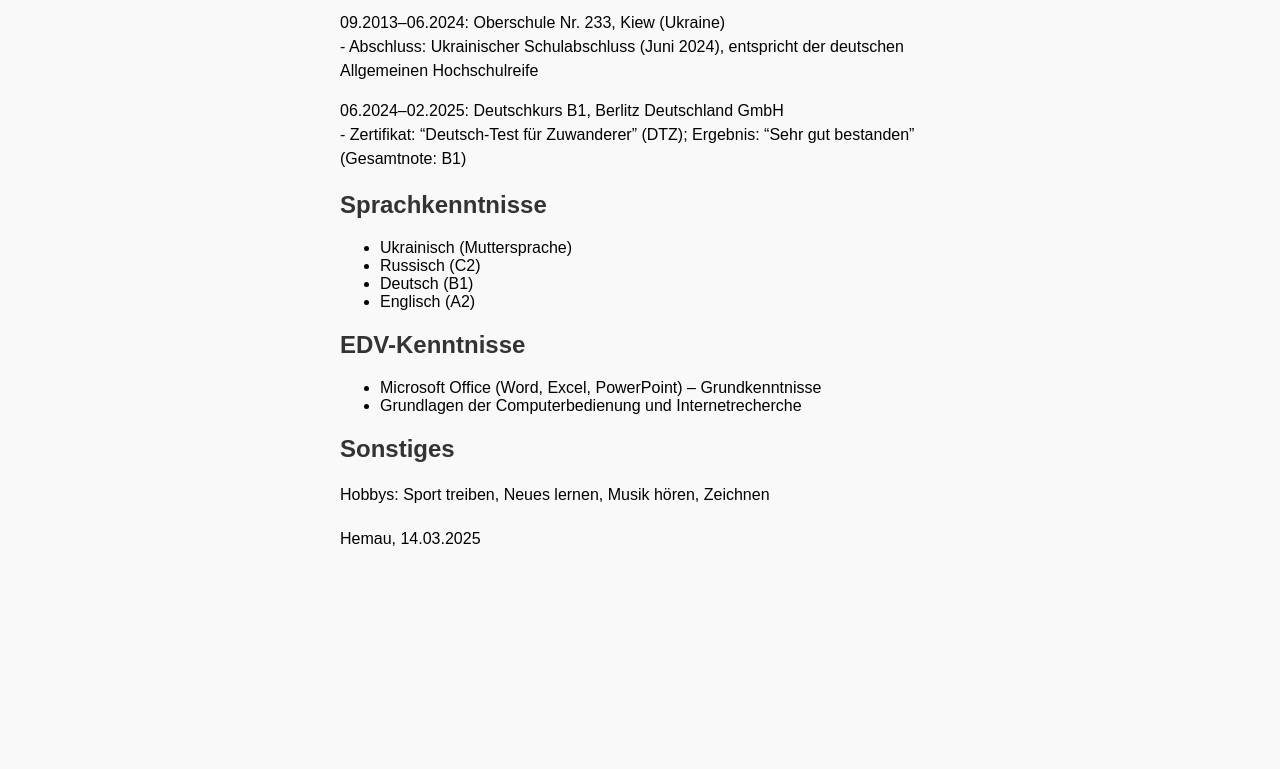
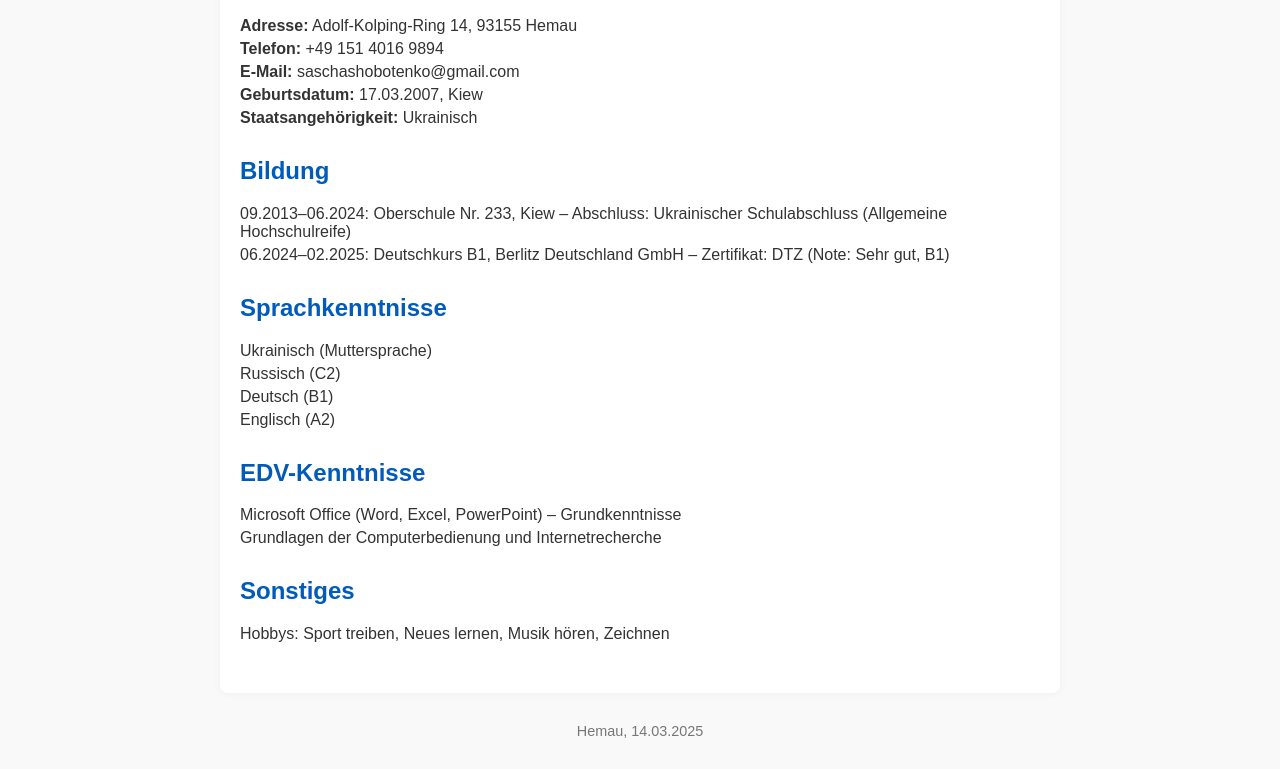
Before and after one commit to oleksandrshobotenko/oleksandrshobotenko.github.io, a plain HTML site: page index.html in a window 1280 px wide. Shown: the part 275-1044 px from the top of the page. Before the commit the page ends 872 px from the top, so only its background shows below. Drawn offline with Linux system fonts and the light colour scheme.

Commit message:
add design

```diff
--- a/index.html
+++ b/index.html
@@ -2,32 +2,90 @@
 <html lang="de">
 <head>
   <meta charset="UTF-8" />
-  <title>Lebenslauf Oleksandr Shobotenko</title>
+  <meta name="viewport" content="width=device-width, initial-scale=1.0"/>
+  <title>Lebenslauf – Oleksandr Shobotenko</title>
   <style>
-    body { font-family: Arial, sans-serif; max-width: 600px; margin: 20px auto; padding: 10px; background: #f9f9f9; }
-    h1, h2 { color: #333; }
-    p { line-height: 1.5; }
-    section { margin-bottom: 20px; }
+    body {
+      font-family: Arial, sans-serif;
+      margin: 0;
+      padding: 0;
+      background-color: #f9f9f9;
+      color: #333;
+    }
+
+    header {
+      background-color: #005bbb;
+      color: white;
+      padding: 30px 20px;
+      text-align: center;
+    }
+
+    main {
+      max-width: 800px;
+      margin: 30px auto;
+      padding: 20px;
+      background-color: white;
+      box-shadow: 0 0 10px rgba(0,0,0,0.05);
+      border-radius: 8px;
+    }
+
+    h1, h2 {
+      color: #005bbb;
+    }
+
+    .section {
+      margin-bottom: 30px;
+    }
+
+    ul {
+      list-style-type: none;
+      padding-left: 0;
+    }
+
+    li {
+      margin-bottom: 5px;
+    }
+
+    .info {
+      font-weight: bold;
+    }
+
+    footer {
+      text-align: center;
+      font-size: 0.9em;
+      color: #777;
+      margin: 30px 0;
+    }
   </style>
 </head>
 <body>
-  <h1>Lebenslauf – Oleksandr Shobotenko</h1>
-  <section>
-    <strong>Name:</strong> Oleksandr Shobotenko<br />
-    <strong>Adresse:</strong> Adolf-Kolping-Ring 14, 93155 Hemau<br />
-    <strong>Telefonnummer:</strong> +49 151 4016 9894<br />
-    <strong>E-Mail:</strong> saschashobotenko@gmail.com<br />
-    <strong>Geburtsdatum:</strong> 17.03.2007, Kiew<br />
-    <strong>Staatsangehörigkeit:</strong> Ukrainisch
-  </section>
-  <section>
+
+  <header>
+    <h1>Oleksandr Shobotenko</h1>
+    <p>Lebenslauf</p>
+  </header>
+
+  <main>
+    <div class="section">
+      <h2>Persönliche Daten</h2>
+      <ul>
+        <li><span class="info">Adresse:</span> Adolf-Kolping-Ring 14, 93155 Hemau</li>
+        <li><span class="info">Telefon:</span> +49 151 4016 9894</li>
+        <li><span class="info">E-Mail:</span> saschashobotenko@gmail.com</li>
+        <li><span class="info">Geburtsdatum:</span> 17.03.2007, Kiew</li>
+        <li><span class="info">Staatsangehörigkeit:</span> Ukrainisch</li>
+      </ul>
+    </div>
+
+    <div class="section">
       <h2>Bildung</h2>
-    <p>09.2013–06.2024: Oberschule Nr. 233, Kiew (Ukraine)<br />
-    - Abschluss: Ukrainischer Schulabschluss (Juni 2024), entspricht der deutschen Allgemeinen Hochschulreife</p>
-    <p>06.2024–02.2025: Deutschkurs B1, Berlitz Deutschland GmbH<br />
-    - Zertifikat: “Deutsch-Test für Zuwanderer” (DTZ); Ergebnis: “Sehr gut bestanden” (Gesamtnote: B1)</p>
-  </section>
-  <section>
+      <ul>
+        <li>09.2013–06.2024: Oberschule Nr. 233, Kiew – Abschluss: Ukrainischer Schulabschluss (Allgemeine Hochschulreife)</li>
+        <li>06.2024–02.2025: Deutschkurs B1, Berlitz Deutschland GmbH – Zertifikat: DTZ (Note: Sehr gut, B1)</li>
+      </ul>
+    </div>
+
+    <div class="section">
       <h2>Sprachkenntnisse</h2>
       <ul>
         <li>Ukrainisch (Muttersprache)</li>
@@ -35,18 +93,27 @@
         <li>Deutsch (B1)</li>
         <li>Englisch (A2)</li>
       </ul>
-  </section>
-  <section>
+    </div>
+
+    <div class="section">
       <h2>EDV-Kenntnisse</h2>
       <ul>
         <li>Microsoft Office (Word, Excel, PowerPoint) – Grundkenntnisse</li>
         <li>Grundlagen der Computerbedienung und Internetrecherche</li>
       </ul>
-  </section>
-  <section>
+    </div>
+
+    <div class="section">
       <h2>Sonstiges</h2>
-    <p>Hobbys: Sport treiben, Neues lernen, Musik hören, Zeichnen</p>
-  </section>
-  <p>Hemau, 14.03.2025</p>
+      <ul>
+        <li>Hobbys: Sport treiben, Neues lernen, Musik hören, Zeichnen</li>
+      </ul>
+    </div>
+  </main>
+
+  <footer>
+    Hemau, 14.03.2025
+  </footer>
+
 </body>
 </html>
```
Lines whose indentation alone changed are shown as unchanged.
